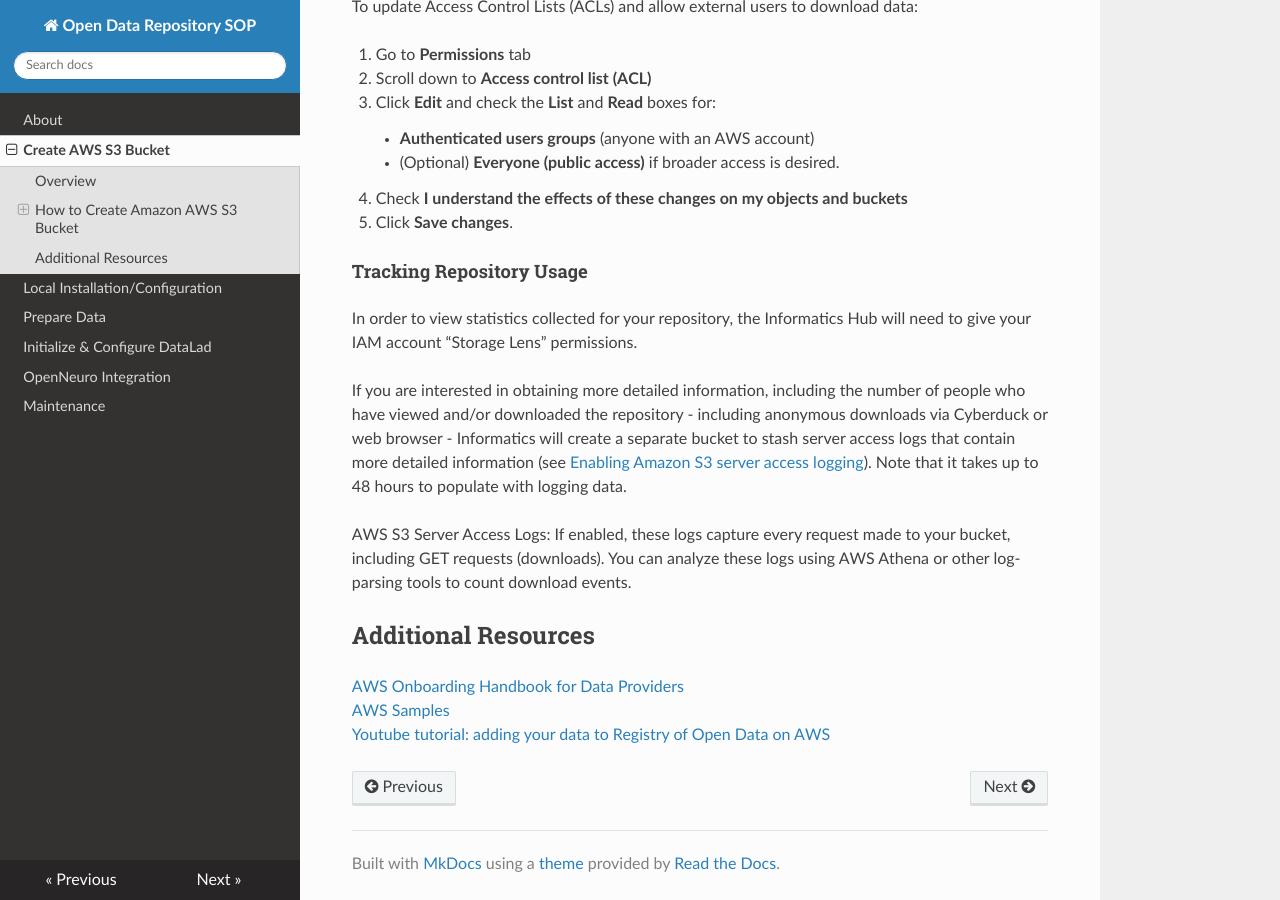
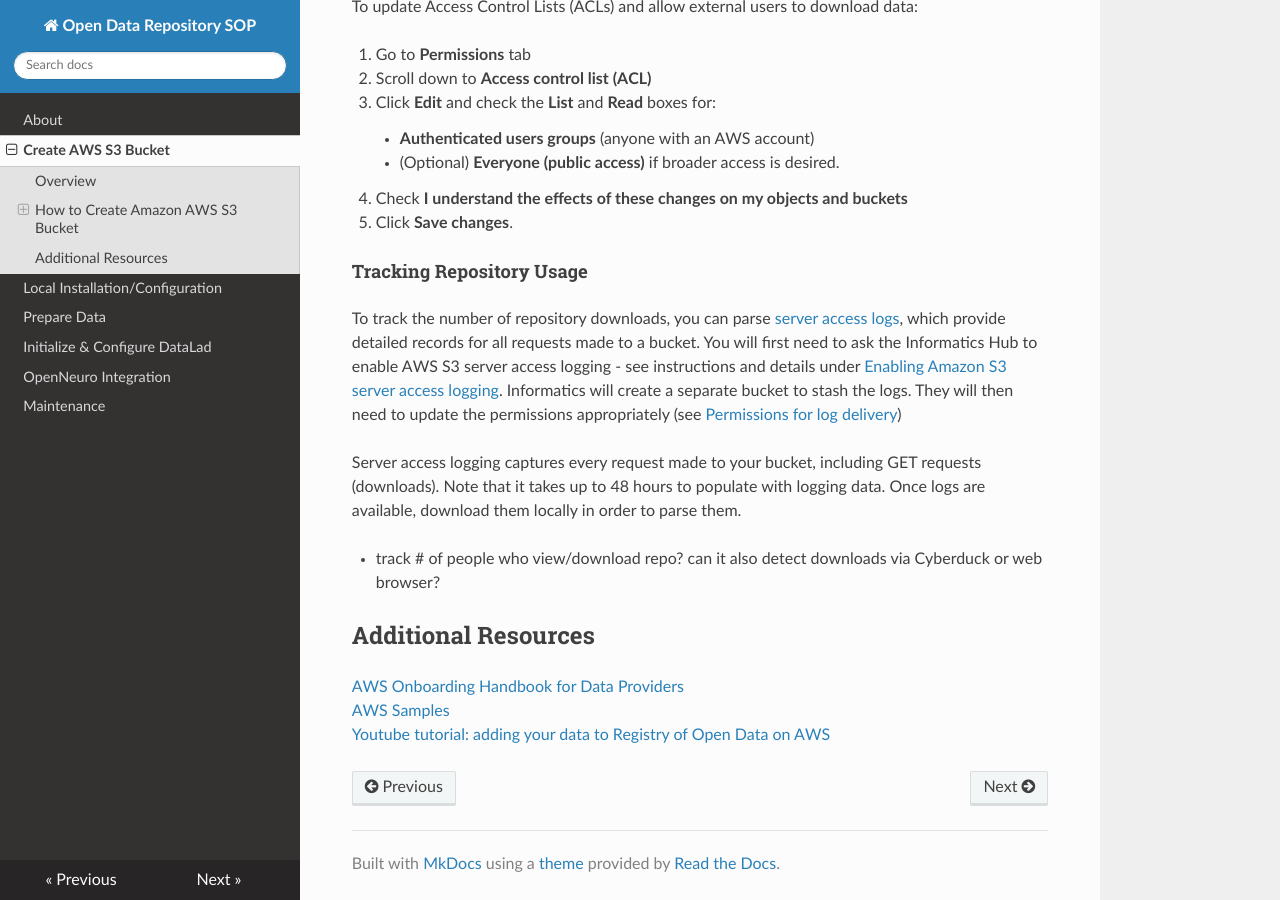
Before and after one commit to DCAN-Labs/opendatainit-docs, an MkDocs documentation site: the page built from docs/aws.md, in a window 1280 px wide and 900 px high, scrolled down 3082 px. Built offline with MkDocs 1.6.1, drawn with Linux system fonts in a browser that asks for light colours; nearby versions of some CDN libraries.

Commit message:
update tracking  repo usage section

```diff
--- a/docs/aws.md
+++ b/docs/aws.md
@@ -54,12 +54,11 @@
 5. Click **Save changes**.
 
 #### Tracking Repository Usage
-In order to view statistics collected for your repository, the Informatics Hub will need to give your IAM account “Storage Lens” permissions.
+To track the number of repository downloads, you can parse [server access logs](https://docs.aws.amazon.com/AmazonS3/latest/userguide/ServerLogs.html), which provide detailed records for all requests made to a bucket. You will first need to ask the Informatics Hub to enable AWS S3 server access logging - see instructions and details under [Enabling Amazon S3 server access logging](https://docs.aws.amazon.com/AmazonS3/latest/userguide/enable-server-access-logging.html). Informatics will create a separate bucket to stash the logs. They will then need to update the permissions appropriately (see [Permissions for log delivery](https://docs.aws.amazon.com/AmazonS3/latest/userguide/enable-server-access-logging.html#grant-log-delivery-permissions-general))
 
-If you are interested in obtaining more detailed information, including the number of people who have viewed and/or downloaded the repository - including anonymous downloads via Cyberduck or web browser - Informatics will create a separate bucket to stash server access logs that contain more detailed information (see [Enabling Amazon S3 server access logging](https://docs.aws.amazon.com/AmazonS3/latest/userguide/enable-server-access-logging.html)). Note that it takes up to 48 hours to populate with logging data.
+Server access logging captures every request made to your bucket, including GET requests (downloads). Note that it takes up to 48 hours to populate with logging data. Once logs are available, download them locally in order to parse them.
 
-AWS S3 Server Access Logs: If enabled, these logs capture every request made to your bucket, including GET requests (downloads).
-You can analyze these logs using AWS Athena or other log-parsing tools to count download events.
+- track # of people who view/download repo? can it also detect downloads via Cyberduck or web browser?
 
 ## Additional Resources
 [AWS Onboarding Handbook for Data Providers](https://assets.opendata.aws/aws-onboarding-handbook-for-data-providers-en-US.pdf)
```
